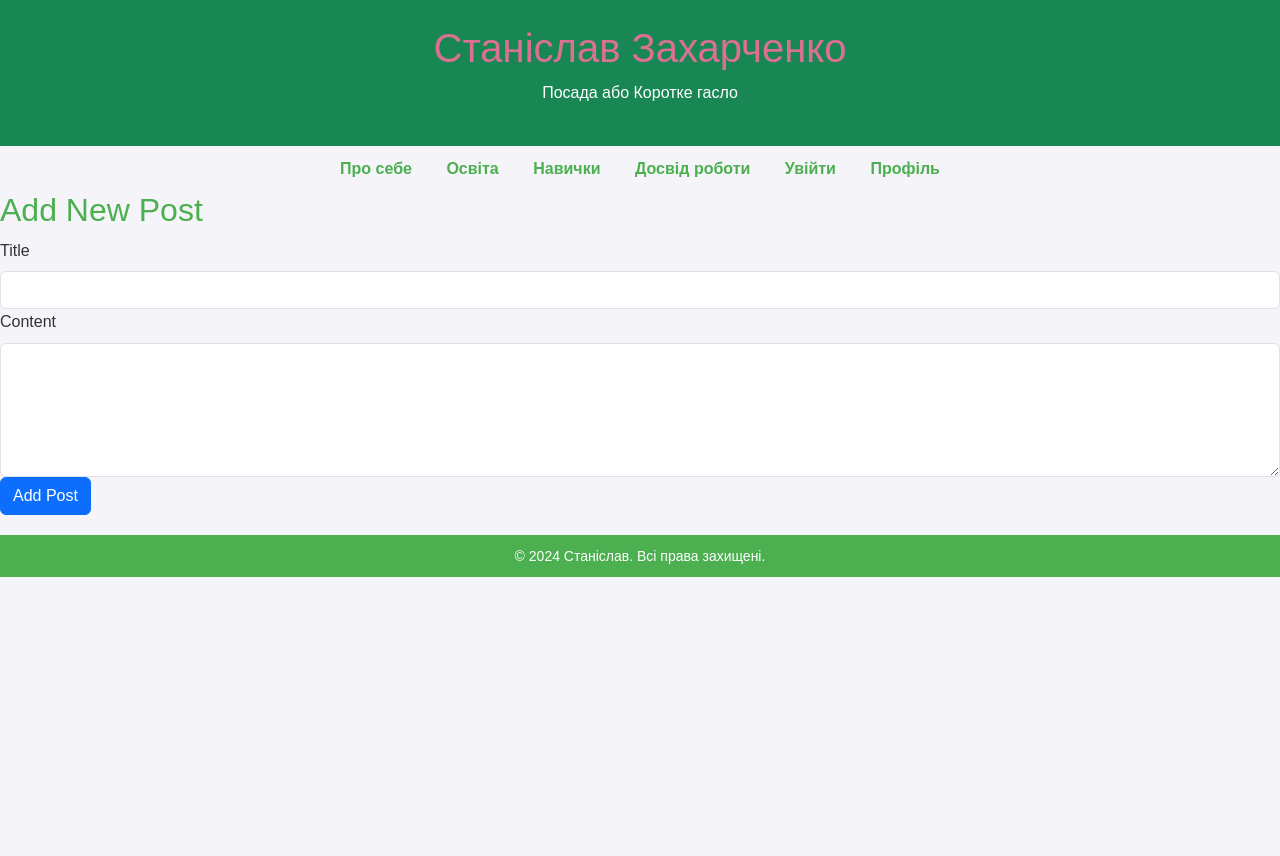
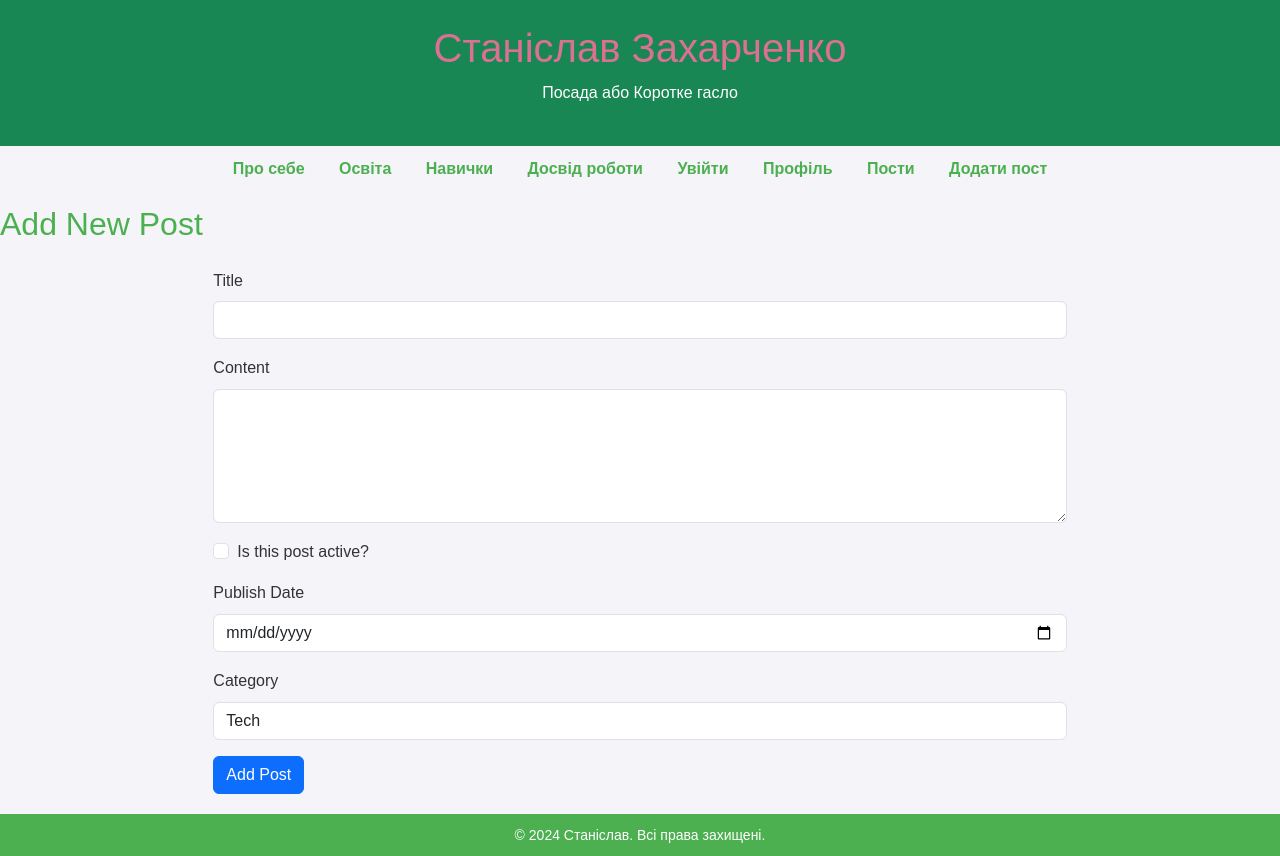
Before and after one commit to ZakharchenkoStanislavIvanovich/flask-app-lab, a Flask app: page /post/add_post in a window 1280 px wide. Before the commit the page ends 577 px from the top, so only its background shows below. Run offline with Flask 3, Linux system fonts and the light colour scheme; some libraries are stand-ins or nearby versions.

Commit message:
add post interface

```diff
--- a/app/posts/forms.py
+++ b/app/posts/forms.py
@@ -1,8 +1,16 @@
 from flask_wtf import FlaskForm
-from wtforms import StringField, TextAreaField, SubmitField
+from wtforms import StringField, TextAreaField, BooleanField, DateField, SelectField, SubmitField
 from wtforms.validators import DataRequired, Length
+
+# Список категорій
+CATEGORIES = [('tech', 'Tech'), ('science', 'Science'), ('lifestyle', 'Lifestyle')]
 
 class PostForm(FlaskForm):
     title = StringField("Title", validators=[DataRequired(), Length(min=2)])
     content = TextAreaField("Content", render_kw={"rows": 5, "cols": 40}, validators=[DataRequired()])
+
+    is_active = BooleanField("Active Post")
+
+    publish_date = DateField("Publish Date", format='%Y-%m-%d', validators=[DataRequired()])
+    category = SelectField("Category", choices=CATEGORIES, validators=[DataRequired()])
     submit = SubmitField("Add Post")
--- a/app/posts/templates/posts/add_post.html
+++ b/app/posts/templates/posts/add_post.html
@@ -1,12 +1,36 @@
 {% extends 'base.html' %}
+{% block title %}
+Add Post
+{% endblock %}
+{% block content %}
+<h2 class="my-4">Add New Post</h2>
+<form method="POST" action="" novalidate class="col-12 col-md-8 mx-auto">
+    {{ form.hidden_tag() }}
 
-{% block content %}
-<h2>Add New Post</h2>
-<form method="POST" action="" novalidate>
-    {{ form.hidden_tag() }}
     {% from 'form_macros.html' import render_field %}
-    {{ render_field(form.title) }}
-    {{ render_field(form.content) }}
-    {{ form.submit(class="btn btn-primary") }}
+
+    <div class="mb-3">
+        {{ render_field(form.title) }}
+    </div>
+
+    <div class="mb-3">
+        {{ render_field(form.content) }}
+    </div>
+
+    <div class="mb-3 form-check">
+
+        <input type="checkbox" class="form-check-input" id="is_active" name="is_active" {% if form.is_active.data %}checked{% endif %}>
+        <label class="form-check-label" for="is_active">Is this post active?</label>
+    </div>
+
+    <div class="mb-3">
+        {{ render_field(form.publish_date) }}
+    </div>
+
+    <div class="mb-3">
+        {{ render_field(form.category) }}
+    </div>
+
+    <button type="submit" class="btn btn-primary">Add Post</button>
 </form>
 {% endblock %}
--- a/app/posts/views.py
+++ b/app/posts/views.py
@@ -3,11 +3,10 @@ from flask import render_template, abort, flash, redirect, url_for
 from .forms import PostForm
 
 # posts
-
 posts = [
-    {"id": 1, 'title': 'My First Post', 'content': 'This is the content of my first post.', 'author': 'John Doe'},
-    {"id": 2, 'title': 'Another Day', 'content': 'Today I learned about Flask macros.', 'author': 'Jane Smith'},
-    {"id": 3, 'title': 'Flask and Jinja2', 'content': 'Jinja2 is powerful for templating.', 'author': 'Mike Lee'}
+    {"id": 1, 'title': 'My First Post', 'content': 'This is the content of my first post.', 'author': 'John Doe', 'is_active': True, 'publish_date': '2024-12-01', 'category': 'tech'},
+    {"id": 2, 'title': 'Another Day', 'content': 'Today I learned about Flask macros.', 'author': 'Jane Smith', 'is_active': True, 'publish_date': '2024-12-02', 'category': 'science'},
+    {"id": 3, 'title': 'Flask and Jinja2', 'content': 'Jinja2 is powerful for templating.', 'author': 'Mike Lee', 'is_active': False, 'publish_date': '2024-12-03', 'category': 'lifestyle'}
 ]
 
 @post_bp.route('/')
@@ -27,9 +26,41 @@ def add_post():
     if form.validate_on_submit():
         title = form.title.data
         content = form.content.data
+        is_active = form.is_active.data
+        publish_date = form.publish_date.data.strftime('%Y-%m-%d')
+        category = form.category.data
 
         new_id = len(posts) + 1
-        posts.append({"id": new_id, "title": title, "content": content, "author": "Admin"})
+        posts.append({
+            "id": new_id,
+            "title": title,
+            "content": content,
+            "author": "Admin",
+            "is_active": is_active,
+            "publish_date": publish_date,
+            "category": category
+        })
         flash(f'Post "{title}" added successfully!', 'success')
         return redirect(url_for('posts.get_posts'))
     return render_template('posts/add_post.html', form=form)
+
+
+@post_bp.route('/delete_post/<int:id>', methods=['POST'])
+def delete_post(id):
+    if id > len(posts) or id < 1:
+        abort(404)
+    post_to_delete = next((post for post in posts if post["id"] == id), None)
+    if post_to_delete:
+        posts.remove(post_to_delete)
+        flash(f'Post "{post_to_delete["title"]}" has been deleted successfully!', 'success')
+    return redirect(url_for('posts.get_posts'))
+
+@post_bp.route('/toggle_active/<int:id>', methods=['POST'])
+def toggle_active(id):
+    if id > len(posts) or id < 1:
+        abort(404)
+    post = next((post for post in posts if post["id"] == id), None)
+    if post:
+        post["is_active"] = not post["is_active"]
+        flash(f'Post "{post["title"]}" status changed to {"Active" if post["is_active"] else "Inactive"}!', 'info')
+    return redirect(url_for('posts.detail_post', id=id))
--- a/app/static/css/styles.css
+++ b/app/static/css/styles.css
@@ -8,7 +8,7 @@ body {
 }
 
 header {
-    background: #4CAF50; /* Можна змінити, якщо потрібно */
+    background: #4CAF50;
     color: white;
     padding: 20px 10px;
     text-align: center;
@@ -27,7 +27,6 @@ section {
     border-radius: 8px;
 }
 
-/* Власні стилі для навігації */
 nav {
     text-align: center;
     margin: 10px 0;
@@ -56,9 +55,8 @@ img {
     border-radius: 50%;
 }
 
-/* Стилі для футера */
 footer {
-    background: #4CAF50; /* Можна змінити, якщо потрібно */
+    background: #4CAF50;
     color: white;
     text-align: center;
     padding: 10px 0;
@@ -70,7 +68,6 @@ footer p {
     font-size: 14px;
 }
 
-/* Медіа-запити для мобільних пристроїв */
 @media (max-width: 768px) {
     header {
         padding: 15px 5px;
--- a/app/templates/navbar.html
+++ b/app/templates/navbar.html
@@ -5,4 +5,6 @@
     <a href="{{ url_for('resume') }}#experience">Досвід роботи</a>
     <a href="{{ url_for('user_name.login') }}">Увійти</a>
     <a href="{{ url_for('user_name.get_profile') }}">Профіль</a>
+    <a href="{{ url_for('posts.get_posts') }}">Пости</a>
+    <a href="{{ url_for('posts.add_post') }}">Додати пост</a>
 </nav>
```
Also changed, not shown: app/posts/templates/posts/detail_post.html (+22 -4 lines).
